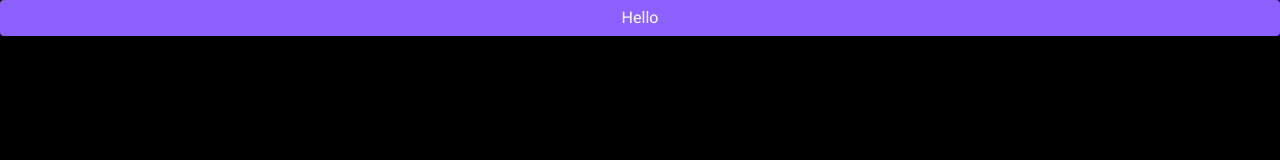
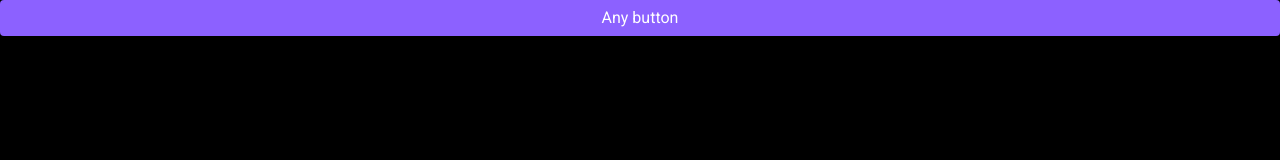
Before and after one commit to a-andrievskikh/cards-project, a React (Vite) app: page / in a window 1280 px wide. Shown: the top 160 px of the page. Built offline with nearby package versions, Linux system fonts and the light colour scheme.

Commit message:
chore: change Button text

```diff
--- a/src/App.tsx
+++ b/src/App.tsx
@@ -3,7 +3,7 @@ import { Button } from '@/components/ui/button'
 export const App = () => {
   return (
     <Button as={'a'} href={'/link'} variant={'primary'}>
-      Hello
+      Any button
     </Button>
   )
 }
```
